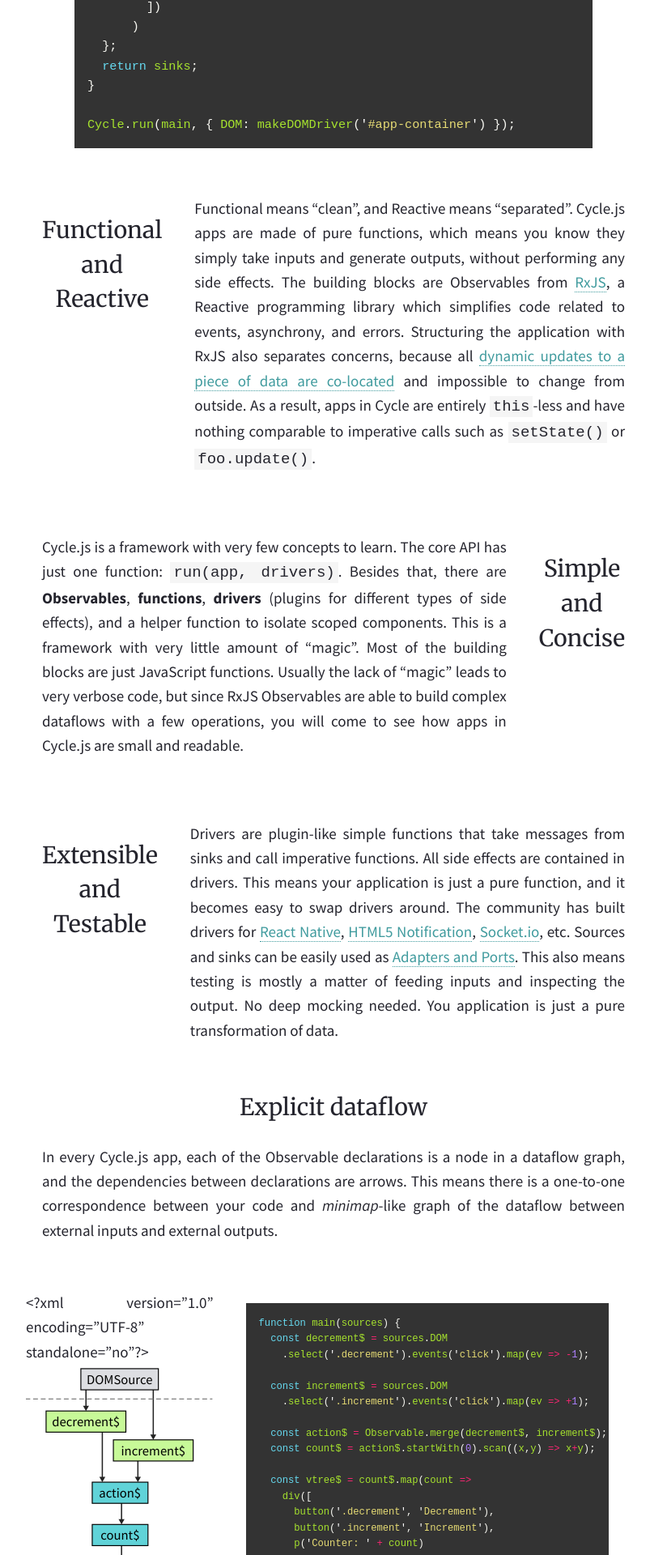
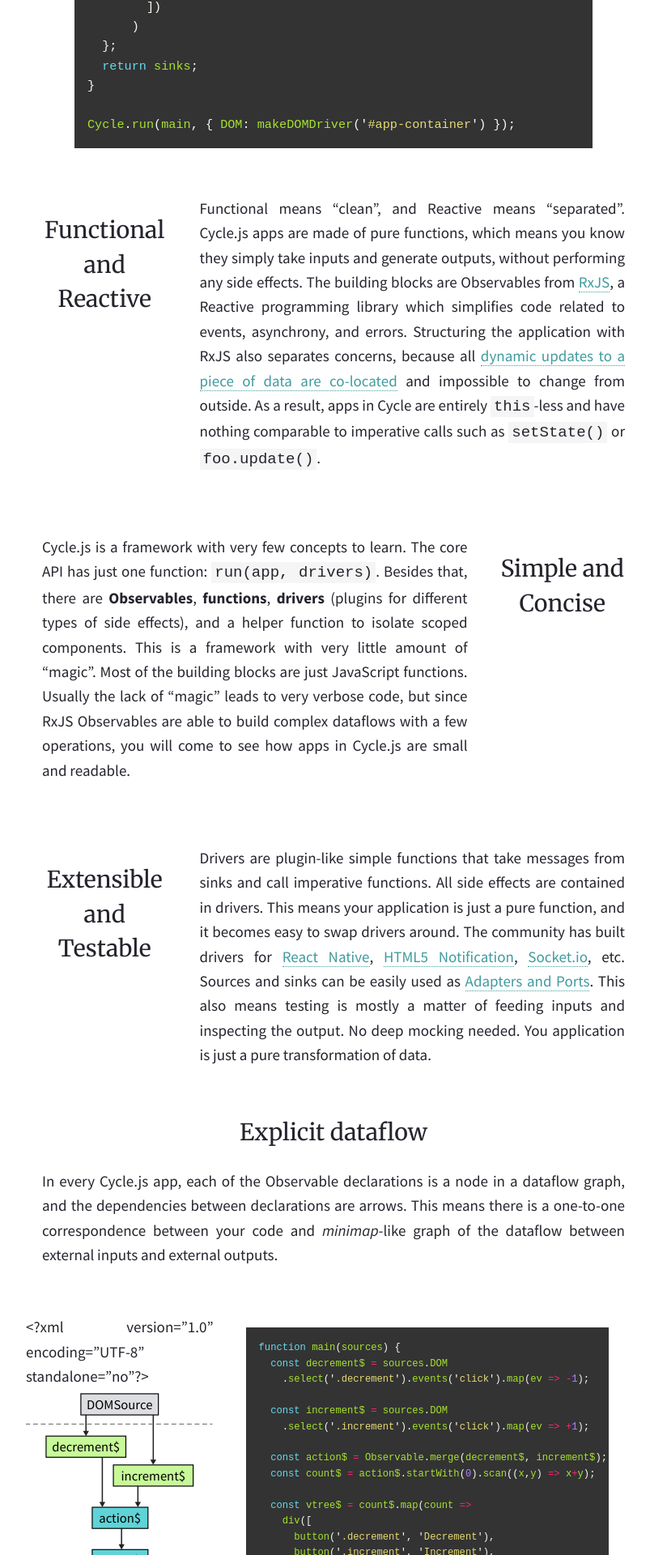
Before and after one commit to cyclejs/old-website, a Jekyll site: the page built from index.html, in a window 1280 px wide. Shown: the part 1782-3702 px from the top of the page at 81% size, without its empty margins (228-1031 px from the left). Built offline with Jekyll 4.4.1, drawn with Linux system fonts in a browser that asks for light colours; nearby versions of some CDN libraries.

Commit message:
Fix frontpage flexbox width issue in Safari

```diff
--- a/_sass/homepage.sass
+++ b/_sass/homepage.sass
@@ -62,8 +62,10 @@
     margin-top: $normal-space
     display: flex
     h2
+        flex-basis: 2em
         flex-grow: 1
     p
+        flex-basis: 2em
         flex-grow: 5
         text-align: justify
 
```
